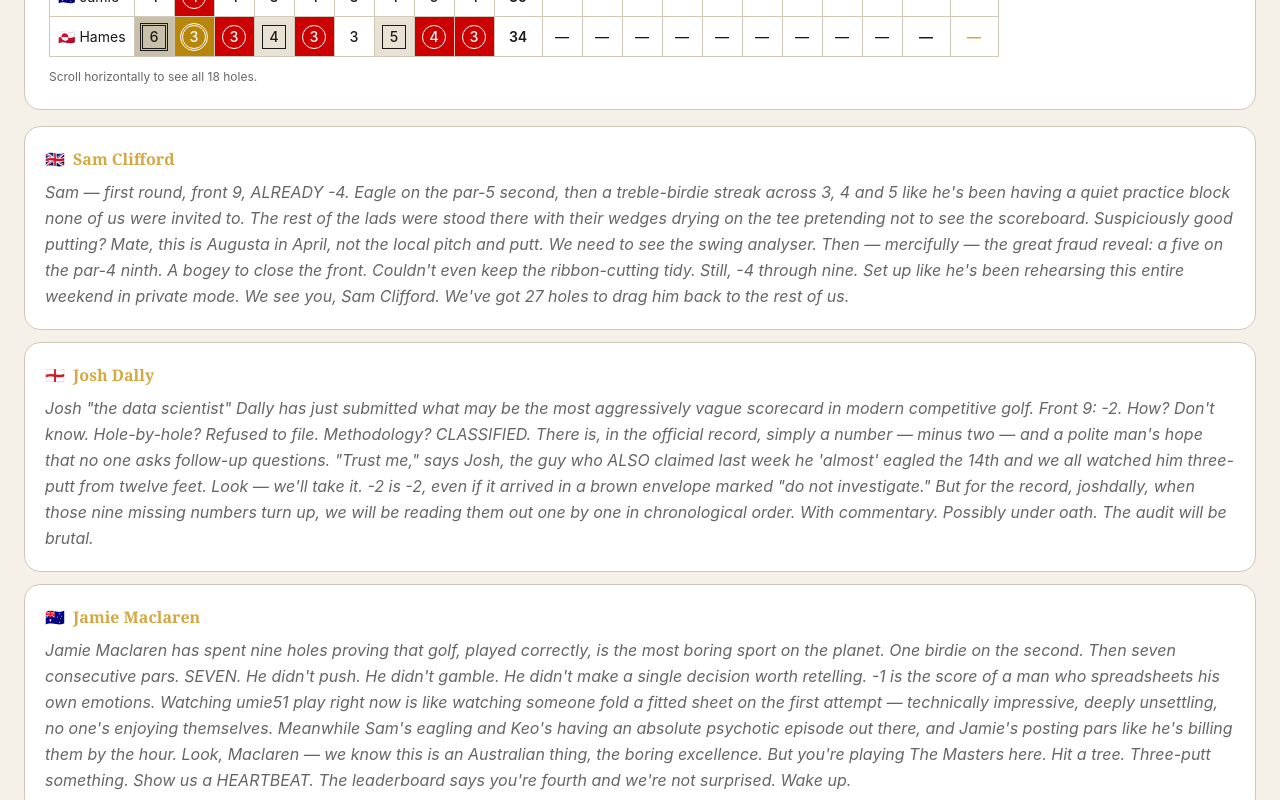
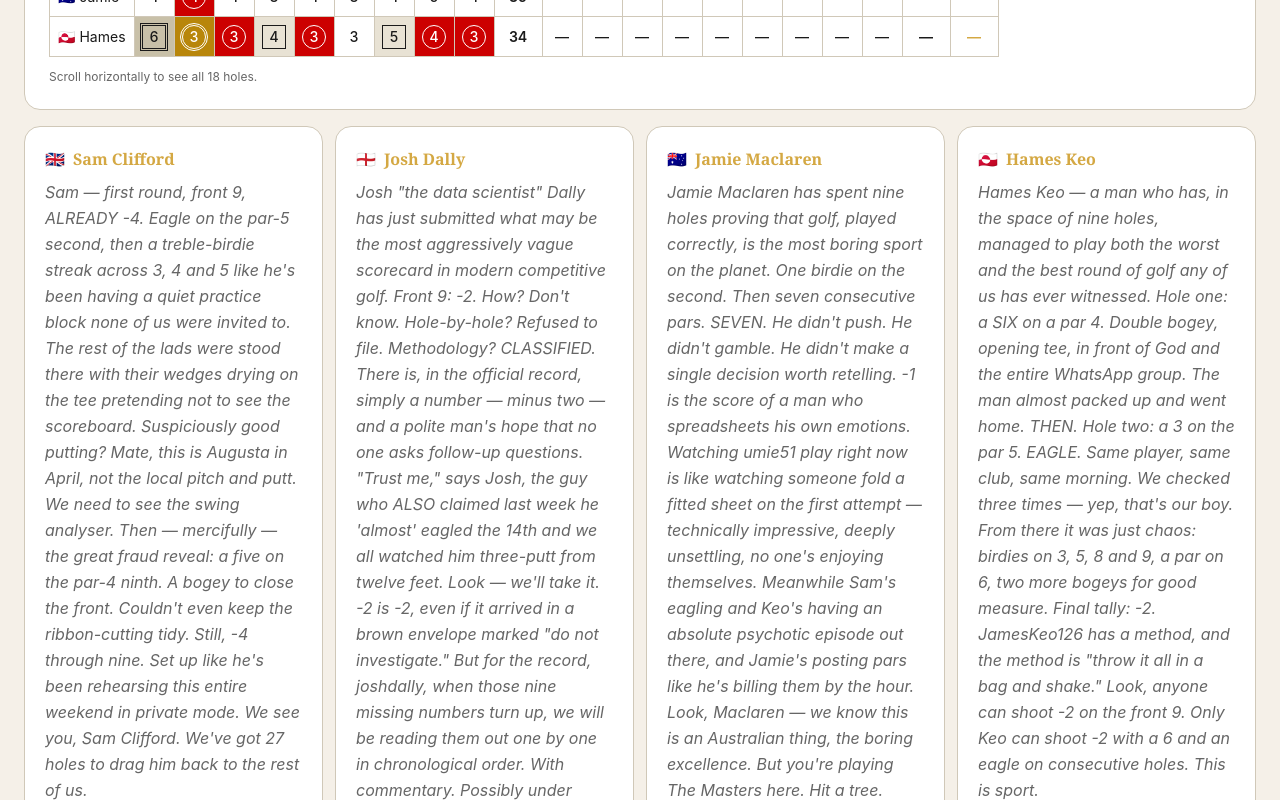
Before and after one commit to jameskeo126/webbers-golf-dashboard, a Next.js app: page / in a window 1280 px wide. Shown: the part 1020-1820 px from the top of the page. Built offline with nearby package versions, Linux system fonts and the light colour scheme.

Commit message:
Lay out player commentary cards in a row (responsive grid)

```diff
--- a/components/PlayerCommentaryCards.tsx
+++ b/components/PlayerCommentaryCards.tsx
@@ -9,7 +9,7 @@ export function PlayerCommentaryCards({ round }: { round: Round }) {
   if (cards.length === 0) return null
 
   return (
-    <section className="mx-4 my-4 space-y-3 sm:mx-6">
+    <section className="mx-4 my-4 grid gap-3 sm:mx-6 sm:grid-cols-2 lg:grid-cols-4">
       {cards.map(({ player, text }) => (
         <article
           key={player.id}
```
